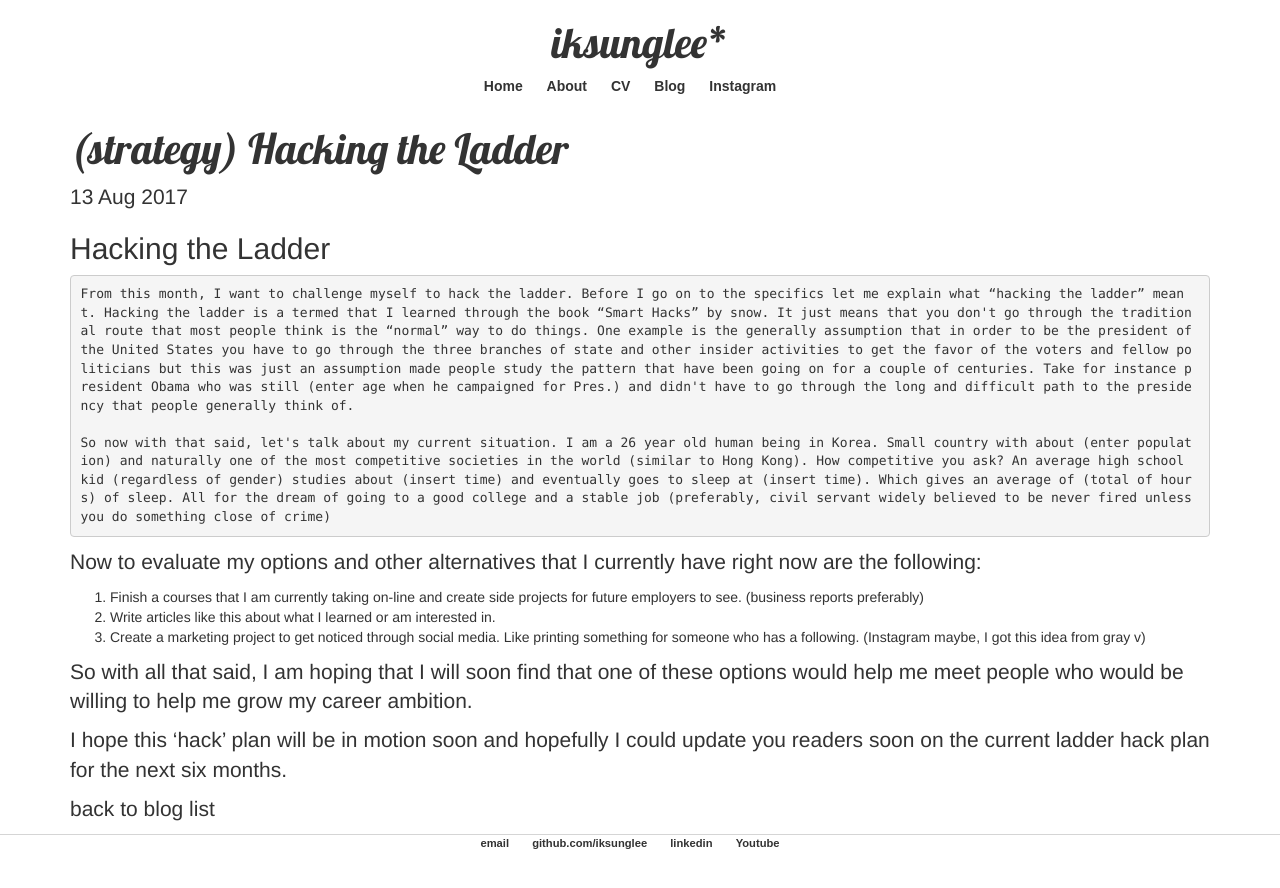
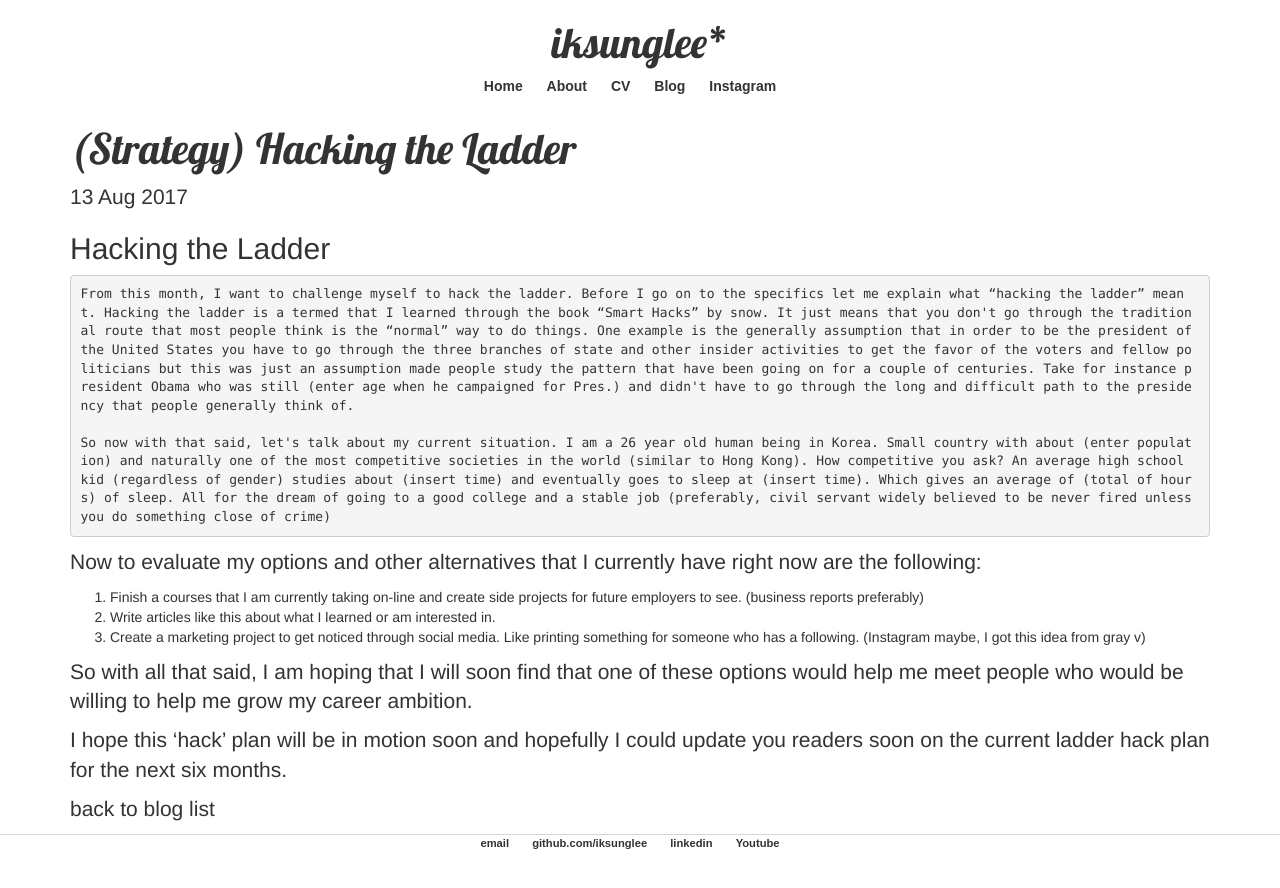
Before and after one commit to iksunglee/iksunglee.github.io, a Jekyll site: the page built from _posts/2017-08-13-(Strategy)-Hacking-the-Ladder.md, in a window 1280 px wide. Shown: the top 888 px of the page. Built offline with Jekyll 4.4.1, drawn with Linux system fonts in a browser that asks for light colours; nearby versions of some CDN libraries.

```diff
--- a/_posts/2017-08-13-(strategy)-Hacking-the-Ladder.md
+++ b/_posts/2017-08-13-(Strategy)-Hacking-the-Ladder.md
@@ -1,6 +1,6 @@
 ---
 layout: post
-title: "(strategy) Hacking the Ladder"
+title: "(Strategy) Hacking the Ladder"
 Date: 2017-08-13
 ---
 
```
